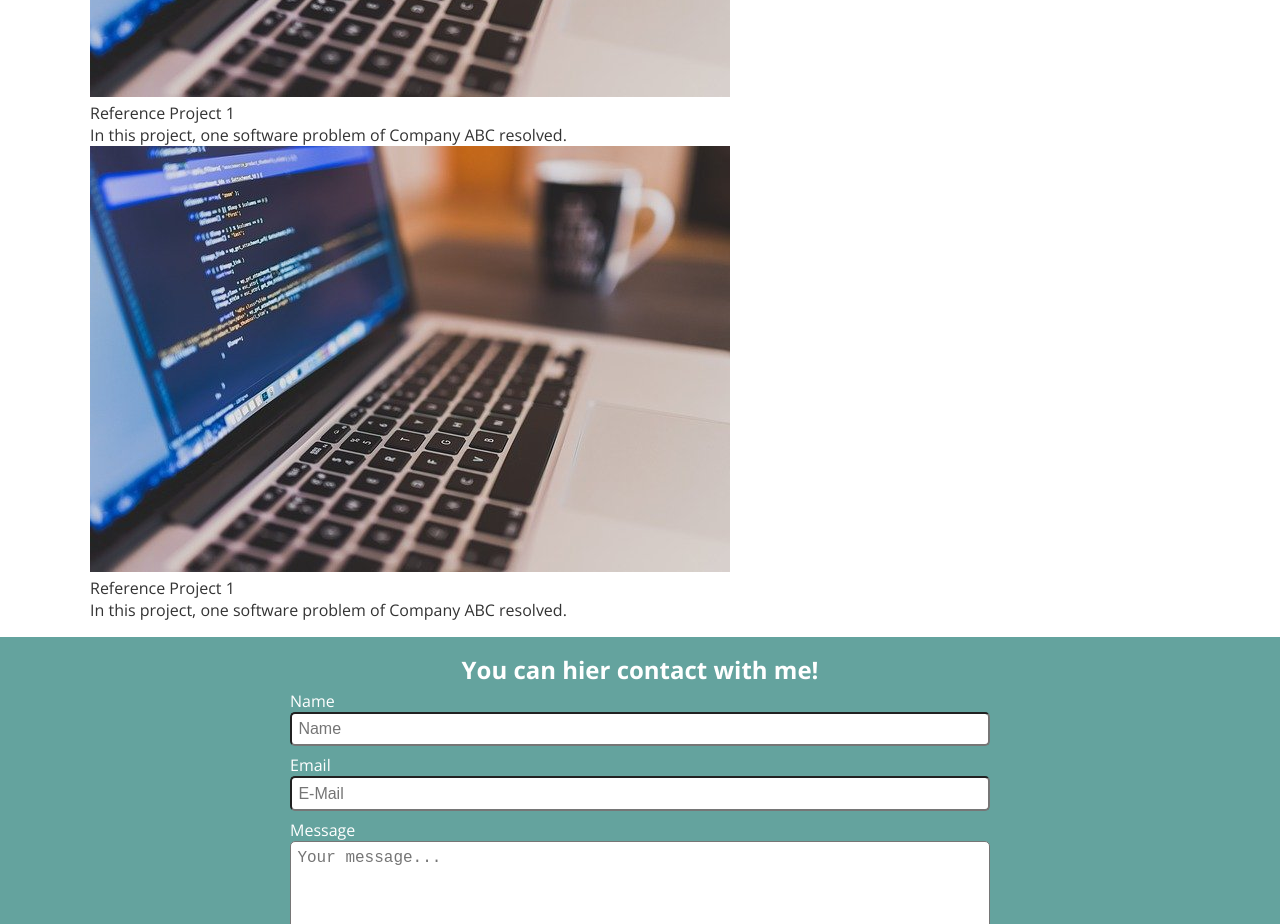
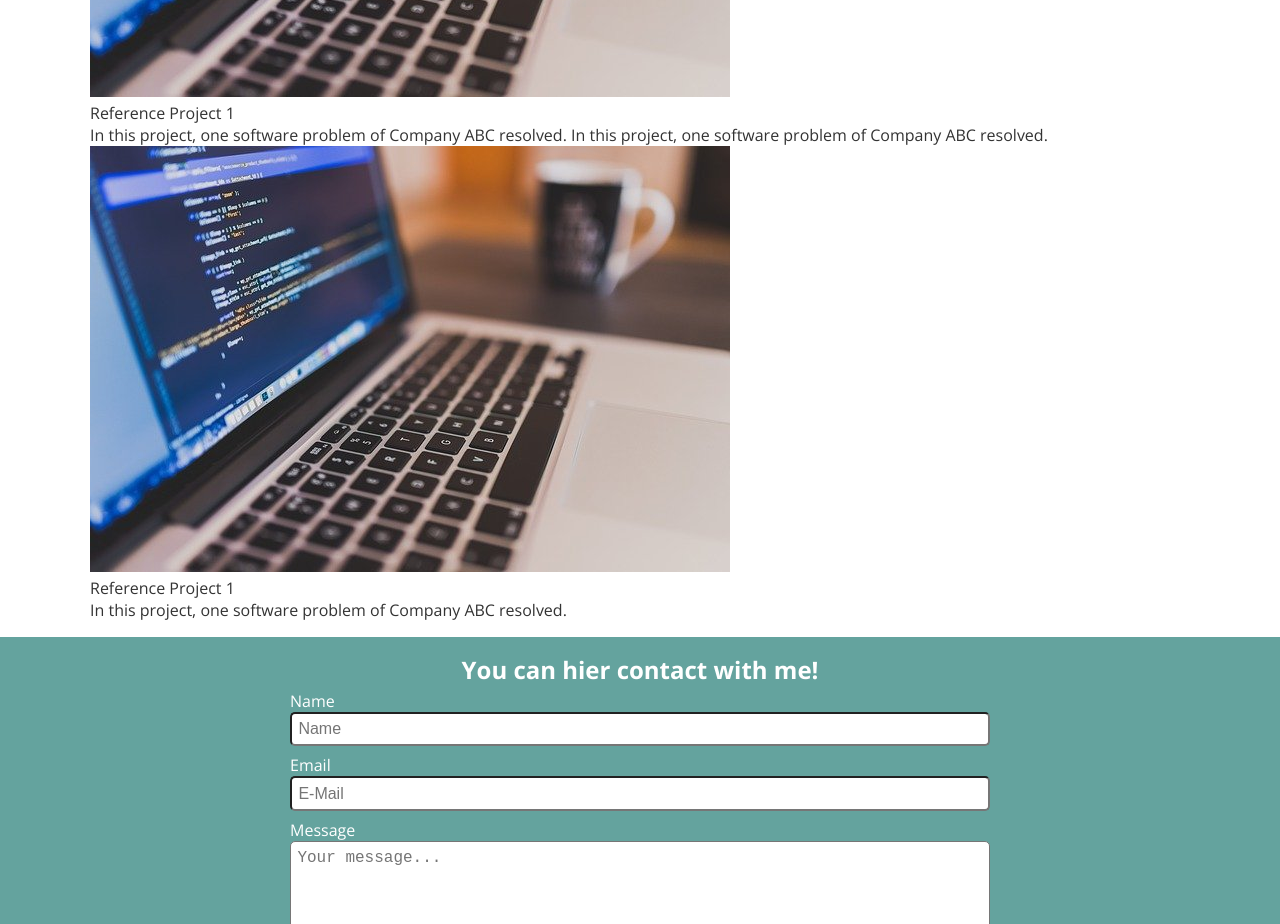
Before and after one commit to fatihtaparli/Landing_FT, a plain HTML site: page index.html in a window 1280 px wide. Shown: the part 1640-2564 px from the top of the page. Drawn offline with nearby package versions, Linux system fonts and the light colour scheme.

Commit message:
new added

```diff
--- a/index.html
+++ b/index.html
@@ -106,6 +106,7 @@
                 </div>
                 <div class="description">
                   In this project, one software problem of Company ABC resolved.
+                  In this project, one software problem of Company ABC resolved.
                 </div>
 
         <!-- reference 1 -->
```
